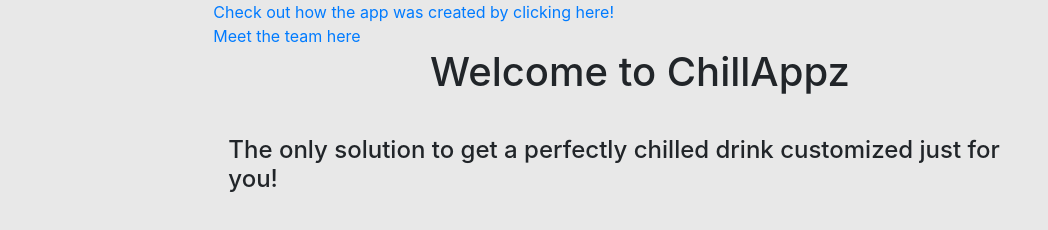
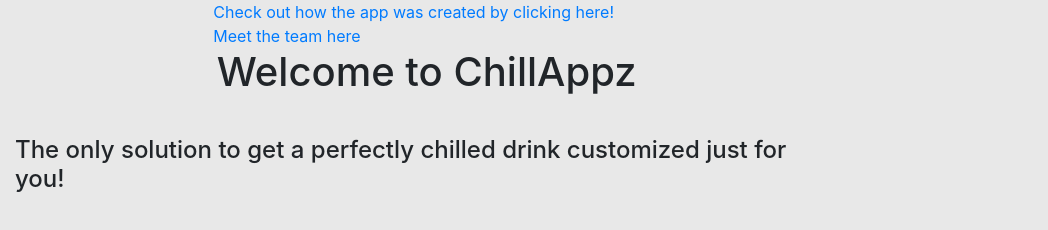
Before and after one commit to CatalyticWeb/CIS-486-TEAM, a website: page angular.html in a window 1280 px wide. Shown: the whole page, without its empty margins (0-1048 px from the left). Drawn offline with nearby package versions, Linux system fonts and the light colour scheme; no server answers.

Commit message:
Update angular.html

```diff
--- a/angular.html
+++ b/angular.html
@@ -22,7 +22,7 @@
             </div>
         </div>
         <div class="row">
-            <div class="col-md-8 offset-md-2">
+            <div class="col-md-8">
                 <h1 id="page-title">Welcome to ChillAppz</h1>
                 <p id="user-car"></p>
                 <div style="margin:20 auto;">
```
